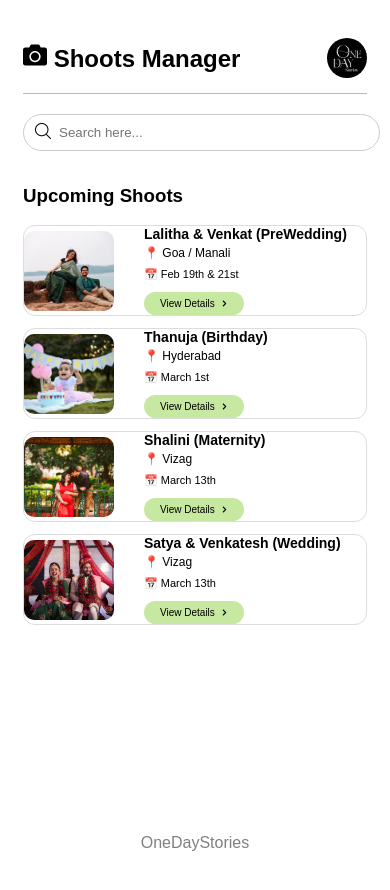
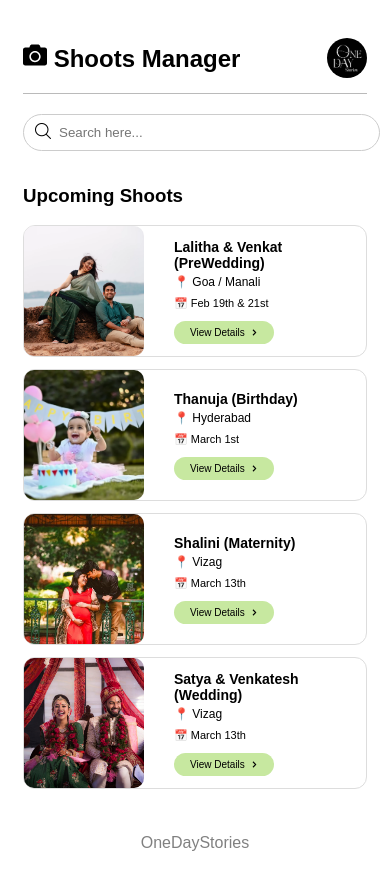
Before and after one commit to Annapurneswari-Mullapudi/shoots-manager, a React (Vite) app: page / in a window 390 px wide. Built offline with nearby package versions, Linux system fonts and the light colour scheme.

Commit message:
Update home.css

```diff
--- a/src/pages/home.css
+++ b/src/pages/home.css
@@ -120,7 +120,7 @@ footer {
 
 @media (max-width: 600px) {
   .card img {
-    width: 90px;
-    height: 80px;
+    width: 120px;
+    height: 130px;
   }
 }
```
